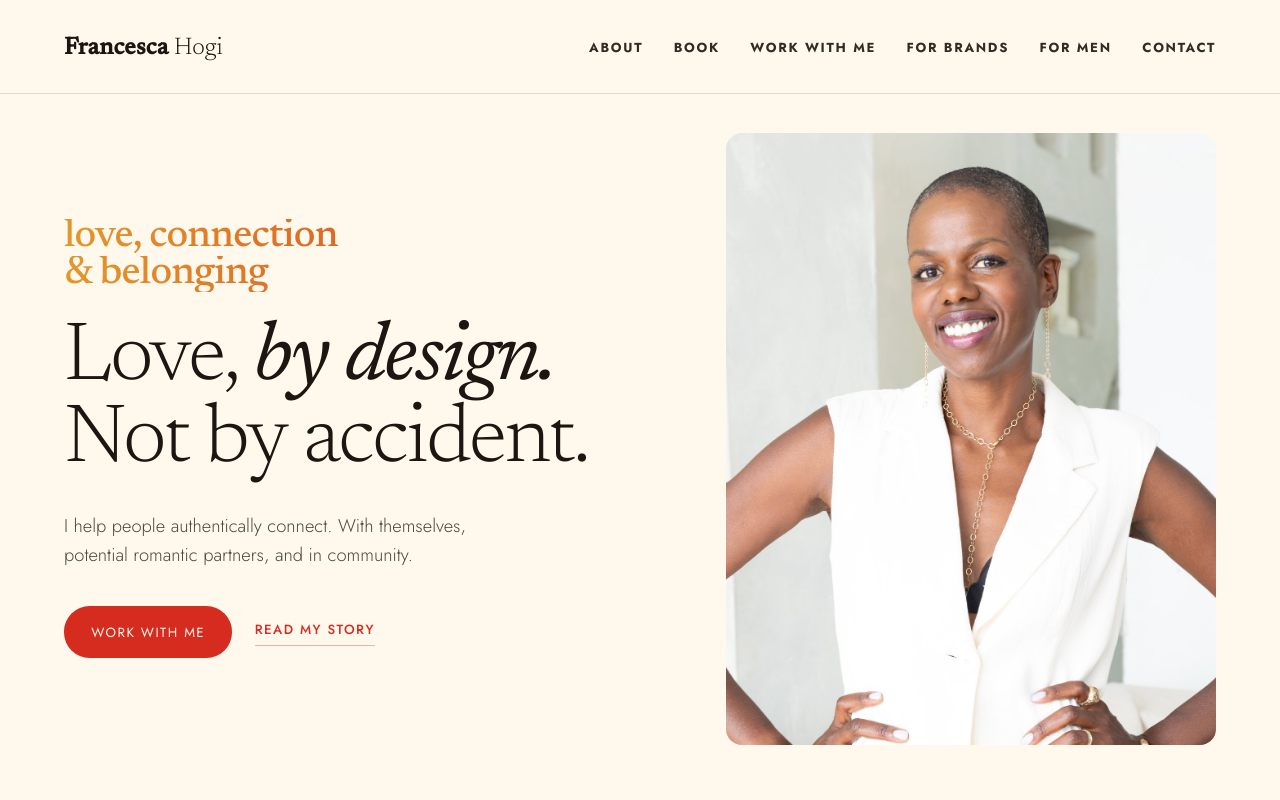
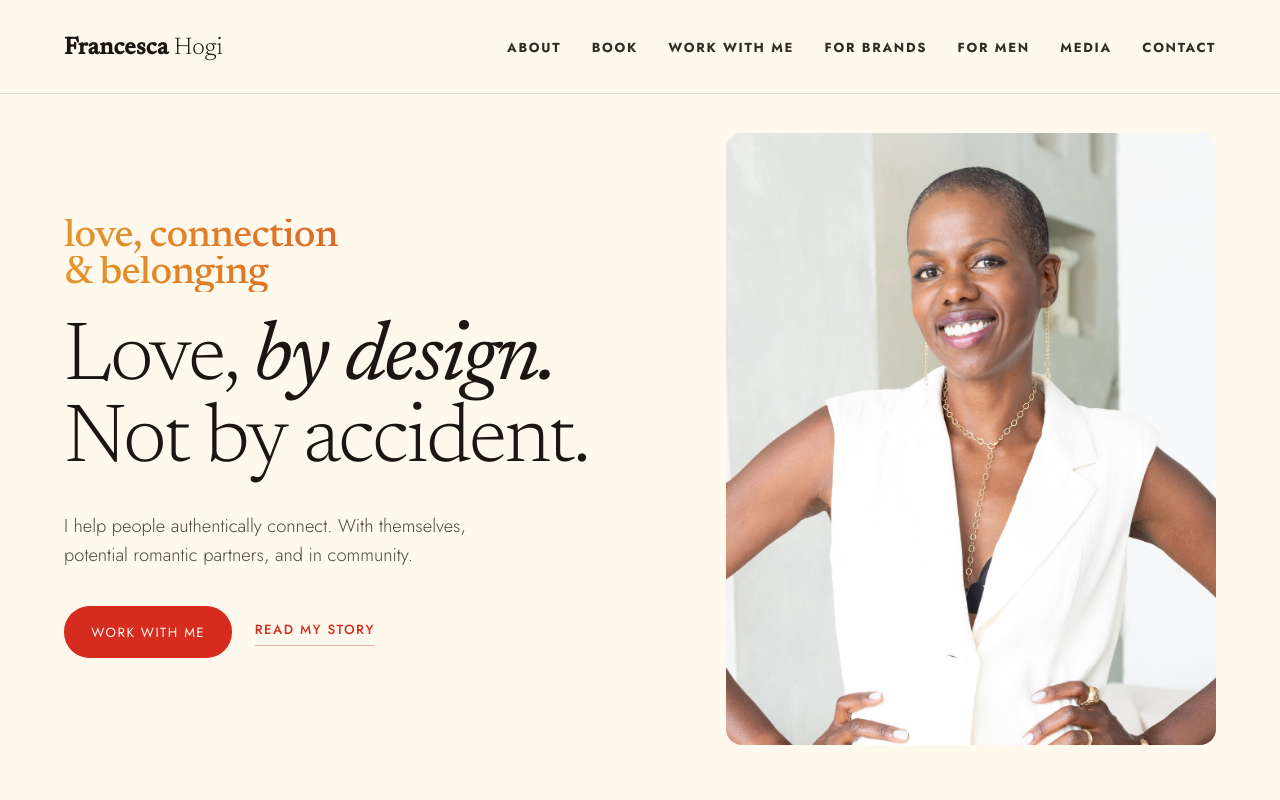
Before and after one commit to dearfranny/www.francescahogi.com, a Next.js app: page / in a window 1280 px wide. Shown: the top 800 px of the page. Built offline with nearby package versions, Linux system fonts and the light colour scheme.

Commit message:
Update Nav.js
added Media

```diff
--- a/components/Nav.js
+++ b/components/Nav.js
@@ -16,6 +16,7 @@ export default function Nav() {
         <Link href="/work">Work with me</Link>
         <Link href="/for-brands">For brands</Link>
         <Link href="/for-men">For men</Link>
+        <Link href="/media">Media</Link>
         <Link href="/contact">Contact</Link>
       </div>
 
@@ -36,6 +37,7 @@ export default function Nav() {
         <Link href="/work" onClick={close}>Work with me</Link>
         <Link href="/for-brands" onClick={close}>For brands</Link>
         <Link href="/for-men" onClick={close}>For men</Link>
+        <Link href="/media" onClick={close}>Media</Link>
         <Link href="/contact" onClick={close}>Contact</Link>
       </div>
     </nav>
```
